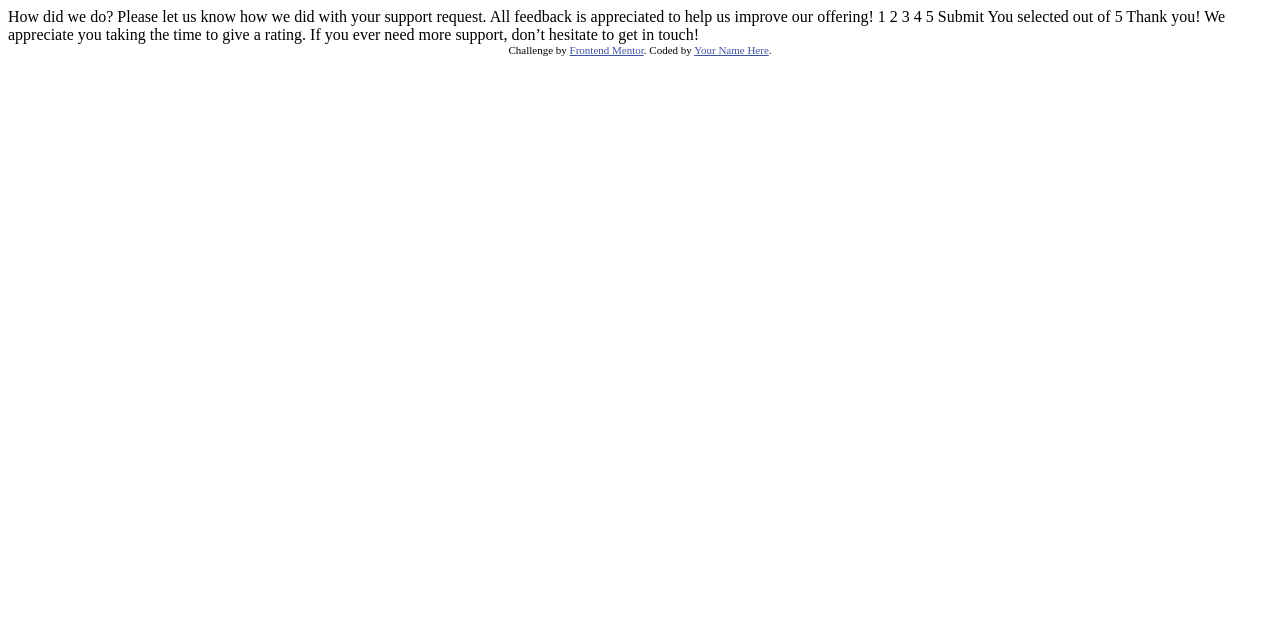
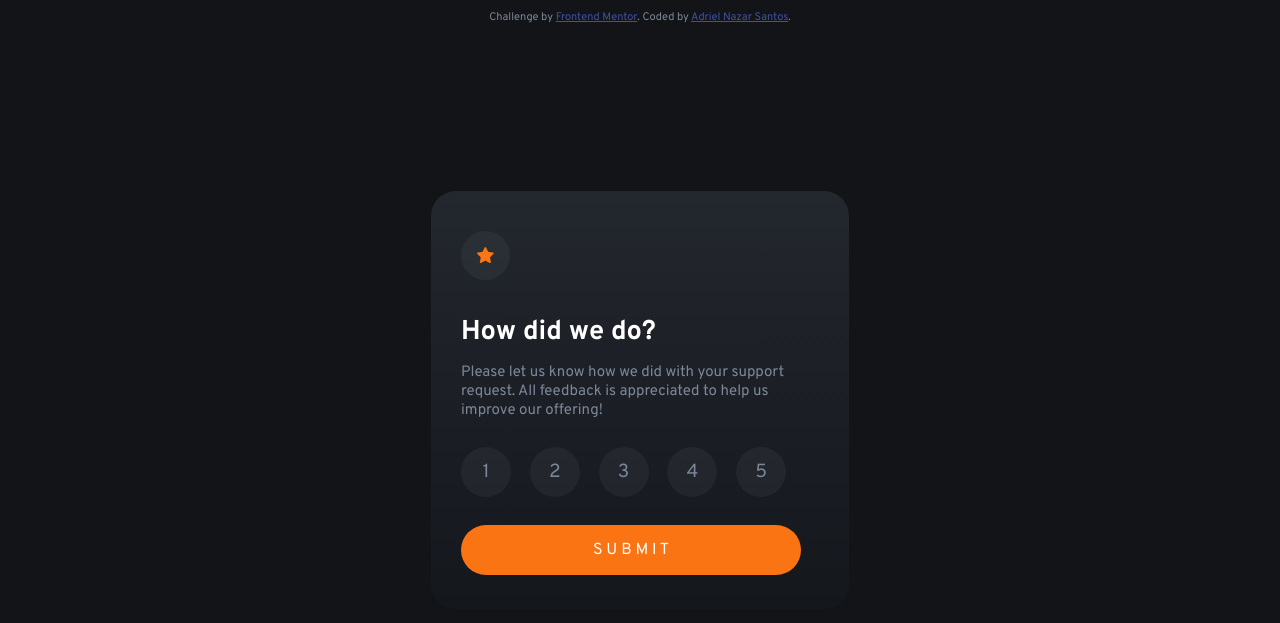
Before and after one commit to adrielnazar/classificacao-interativa, a plain HTML site: page index.html in a window 1280 px wide. Drawn offline with Linux system fonts and the light colour scheme.

Commit message:
construção quase toda do projeto

```diff
--- /dev/null
+++ b/escolha.js
@@ -0,0 +1,70 @@
+let estrelas = 0
+let botao1 = document.getElementById('estrela1')
+let botao2 = document.getElementById('estrela2')
+let botao3 = document.getElementById('estrela3')
+let botao4 = document.getElementById('estrela4')
+let botao5 = document.getElementById('estrela5')
+
+
+function apagar() {
+    botao1.style.background = '#7c879818'
+    botao1.style.color = '#7c8798'
+    botao2.style.background = '#7c879818'
+    botao2.style.color = '#7c8798'
+    botao3.style.background = '#7c879818'
+    botao3.style.color = '#7c8798'
+    botao4.style.background = '#7c879818'
+    botao4.style.color = '#7c8798'
+    botao5.style.background = '#7c879818'
+    botao5.style.color = '#7c8798'
+}
+
+function estrela1() {
+    apagar()
+    botao1.style.background = 'orange'
+    botao1.style.color = 'white'
+    estrelas = 1
+}
+
+function estrela2() {
+    apagar()
+    botao2.style.background = 'orange'
+    botao2.style.color = 'white'
+    estrelas = 2
+}
+
+function estrela3() {
+    apagar()
+    botao3.style.background = 'orange'
+    botao3.style.color = 'white'
+    estrelas = 3
+}
+
+function estrela4() {
+    apagar()
+    botao4.style.background = 'orange'
+    botao4.style.color = 'white'
+    estrelas = 4
+}
+
+function estrela5() {
+    apagar()
+    botao5.style.background = 'orange'
+    botao5.style.color = 'white'
+    estrelas = 5
+}
+
+
+
+function enviar() {
+    if (estrelas <= 0) {
+        window.alert('Selecione uma opção')
+    } else {
+        let resposta = document.getElementById('resposta')
+        selecao = document.getElementById('selecao')
+        resultado = document.getElementById('resultado')
+        selecao.style.display = 'none'
+        resultado.style.display = 'block'
+        resposta.innerHTML = `You selected ${estrelas} out of 5`
+    }
+}
--- /dev/null
+++ b/estilos/style.css
@@ -0,0 +1,111 @@
+@import url('https://fonts.googleapis.com/css2?family=Overpass:ital,wght@0,100;0,200;0,300;0,400;0,500;0,600;0,700;0,800;0,900;1,100;1,200;1,300;1,400;1,500;1,600;1,700;1,800;1,900&display=swap');
+
+* {
+    margin: 0px;
+    padding: 0px;
+    font-family: 'Overpass', sans-serif;
+}
+
+body {
+    background-color: hsl(216, 12%, 8%);
+    color: white;
+}
+
+main {
+    display: block;
+    background-image: linear-gradient(to bottom, #23272e, #14171c);
+    position: absolute;
+    width: 418px;
+    height: 418px;
+    top: 50%;
+    left: 50%;
+    border-radius: 25px;
+    transform: translate(-50%, -50%);
+}
+section {
+    padding: 30px;
+}
+
+h1{
+    padding-top: 20px;
+    font-size: 1.7em;
+}
+
+p {
+    padding: 4px 0px 12px;
+}
+
+h1, p, div {
+    margin-top: 10px;
+}
+
+p, div ,input {
+    font-size: 15px;
+    color: #7c8798;
+    margin-bottom: 15px;
+}
+
+input, div.botao {
+    background-color: #7c879818;
+    border-radius: 50%;
+}
+
+div.botao {
+    width: 25px;
+    height: 25px;
+    text-align: center;
+    padding: 12px;
+}
+
+input {
+    font-size: 1.19em;
+    width: 50px;
+    height: 50px;
+    margin-right: 15px;
+    border: 0px;
+    cursor: pointer;
+}
+
+input:hover {
+    background-color: rgba(255, 255, 255, 0.219);
+    color: white;
+}
+
+input#Enviar{
+    background-color: hsl(25, 97%, 53%);
+    color: white;
+    font-size: 1em;
+    margin-top: 13px;
+    width: 340px;
+    height: 50px;
+    border-radius: 50px;
+}
+
+input#Enviar:hover {
+    background-color: white;
+    color: hsl(25, 97%, 53%);
+}
+
+div > p, div > img {
+    transform: translate(0px, 4px);
+}
+
+section#resultado {
+    display: none;
+}
+
+section#resultado {
+    text-align: center;
+}
+
+section#resultado > img {
+    padding: 15px 0px 20px;
+}
+
+section#resultado > div {
+    width: 170px;
+    margin: auto;
+    padding: 10px 0px 5px;
+    border-radius: 50px;
+    color: hsl(25, 97%, 53%);
+}
--- a/index.html
+++ b/index.html
@@ -5,6 +5,9 @@
   <meta name="viewport" content="width=device-width, initial-scale=1.0"> <!-- displays site properly based on user's device -->
 
   <link rel="icon" type="image/png" sizes="32x32" href="./images/favicon-32x32.png">
+  <link rel="stylesheet" href="estilos/style.css">
+
+
 
   <title>Frontend Mentor | Interactive rating component</title>
 
@@ -17,33 +20,49 @@
 <body>
 
   <!-- Rating state start -->
+<main>
 
-  How did we do?
+    <section id="selecao">
+      <div class="botao"><img src="images/icon-star.svg" alt="Estela"></div>
+      <h1>How did we do?</h1>
+      <p>
+        Please let us know how we did with your support request. All feedback is appreciated
+        to help us improve our offering!
+      </p>
 
-  Please let us know how we did with your support request. All feedback is appreciated
-  to help us improve our offering!
+      <input type="submit" value="1" id="estrela1" onclick="estrela1()" c>
+      <input type="submit" value="2" id="estrela2" onclick="estrela2()">
+      <input type="submit" value="3" id="estrela3" onclick="estrela3()">
+      <input type="submit" value="4" id="estrela4" onclick="estrela4()">
+      <input type="submit" value="5" id="estrela5" onclick="estrela5()">
 
-  1 2 3 4 5
+      <input type="submit" value="S U B M I T" id="Enviar" onclick="enviar()">
 
-  Submit
+    </section>
 
-  <!-- Rating state end -->
+    <!-- Rating state end -->
 
-  <!-- Thank you state start -->
+    <!-- Thank you state start -->
+  <section id="resultado">
+      <img src="images/illustration-thank-you.svg" alt="">
+      <div class="botao" id="resposta">You selected <!-- Add rating here --> out of 5</div>
 
-  You selected <!-- Add rating here --> out of 5
+      <h1>Thank you!</h1>
 
-  Thank you!
-
-  We appreciate you taking the time to give a rating. If you ever need more support,
-  don’t hesitate to get in touch!
+      <p>
+        We appreciate you taking the time to give a rating. If you ever need more support,
+        don’t hesitate to get in touch!
+      </p>
+  </section>
+</main>
 
   <!-- Thank you state end -->
 
 
   <div class="attribution">
     Challenge by <a href="https://www.frontendmentor.io?ref=challenge" target="_blank">Frontend Mentor</a>.
-    Coded by <a href="#">Your Name Here</a>.
+    Coded by <a href="https://github.com/adrielnazar">Adriel Nazar Santos</a>.
   </div>
+  <script src="escolha.js"></script>
 </body>
 </html>
```
